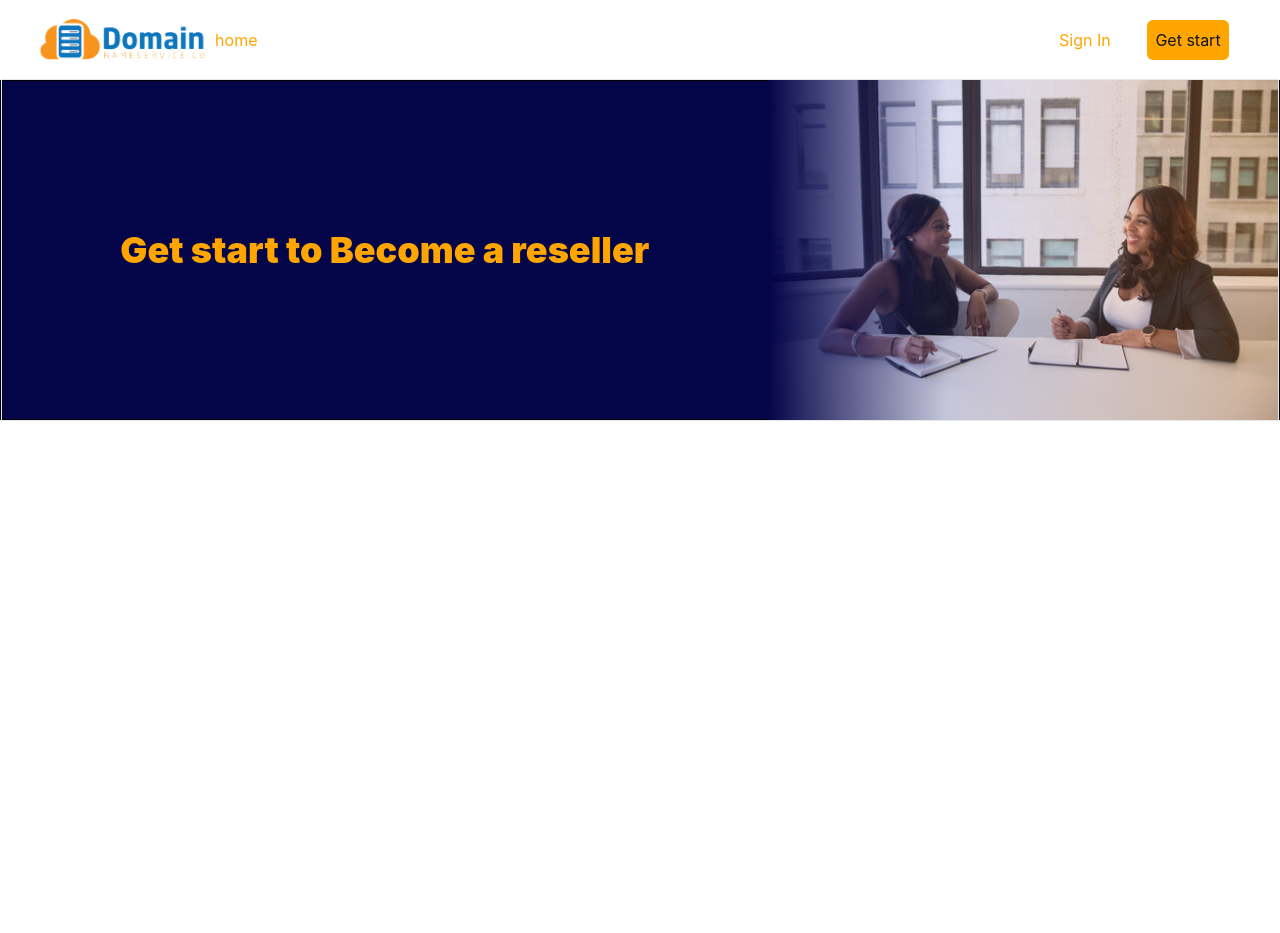
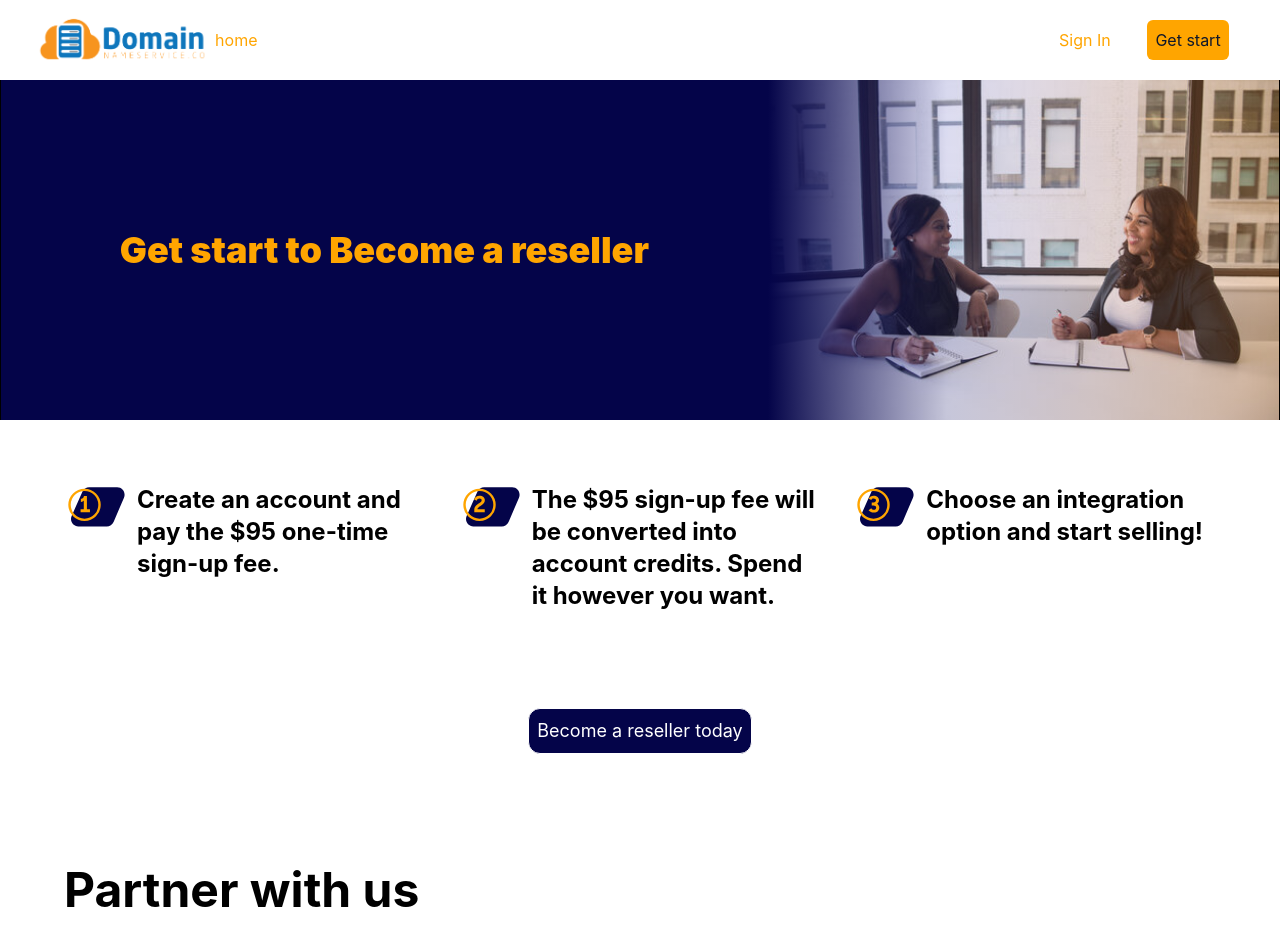
Before and after one commit to GhislainMitahi/sell-domain, a React (Create React App) app: page /count in a window 1280 px wide. Shown: the top 933 px of the page. Before the commit the page ends 800 px from the top, so only its background shows below. Built offline with nearby package versions, Linux system fonts and the light colour scheme.

Commit message:
clean code

```diff
--- a/src/pages/signUp/signUp.js
+++ b/src/pages/signUp/signUp.js
@@ -1,22 +1,114 @@
 import React from 'react'
 import Nav from '../../cors/nav/Nav';
-// import reseller from '../../images/resellers.jpg';
 import style from './sign-up.module.css';
+import Btn from '../../cors/Button/Button'
+
 const singUp = () => {
+
+
+
+  const btnValue = {
+    name : "Become a reseller today"
+  }
+
+const importAll = (r) => {
+    let images = {};
+    r.keys().map(item => { return images[item.replace('./', '')] = r(item); });
+    return images;
+}
+const images = importAll(require.context('../../images/Group', false, /.svg/));
+
+    const groupImage = [
+      images['Group.svg'],
+      images['Group-1.svg'],
+      images['Group-8.svg'],
+      images['Group-6.svg'],
+      images['Group-2.svg'],
+      images['Group-3.svg'],
+      images['Group-4.svg'],
+      images['Group-5.svg'],
+      images['Group-7.svg'],
+      images['Group-9.svg'],
+      images['Group-10.svg'],
+      images['Group-11.svg']
+  ]
+
   return (
-    <>
+    <div>
       <Nav/>
-      <div className={`h-[340px] w-full flex justify-center items-center bg-gh-blue ${style.call}`}>
-        <div className={`w-[100%] flex justify-end items-center border`}>
+      <section className={`h-[340px] w-full flex flex-col justify-center items-center  ${style.call}`}>
+        <div className={`w-[100%] flex justify-end items-center bg-gh-blue`}>
           <p className={`w-[60%] h-[340px] p-10 flex justify-center items-center`}>
              <span className="text-4xl font-black text-[orange]">Get start to Become a reseller</span>
           </p>
           <p className={`w-[40%] h-[340px] ${style.image}`}>
-             {/* <img src={reseller} alt="reseller images" className="w-full h-full object-center backdrop-opacity-10 backdrop-invert bg-white/30"/> */}
           </p>
         </div>
-      </div>
-    </>
+      </section>
+      <section className={`flex flex-col space-y-24 mb-28`}>
+      <div className={`flex justify-center items-center w-full pt-16`}>
+        <div className={`flex w-[90%] space-x-8`}>
+          <div className=" flex w-[33.3%] space-x-2">
+            <p><svg width="65" height="43" viewBox="0 0 65 43" fill="none" xmlns="http://www.w3.org/2000/svg">
+<path d="M49.5922 37.8797C48.4185 40.6109 45.7314 42.3809 42.7588 42.3809H14.4473C9.06431 42.3809 5.4641 36.8397 7.65133 31.9212L18.4005 7.749C19.5946 5.06383 22.2577 3.3335 25.1964 3.3335H53.1462C58.4889 3.3335 62.0889 8.79892 59.9796 13.7076L49.5922 37.8797Z" fill="#040449"/>
+<path d="M35.5208 20.8543C35.5208 12.5731 28.8021 5.85431 20.5208 5.85431C12.2396 5.85431 5.52081 12.5731 5.52081 20.8543C5.52081 29.1356 12.2396 35.8543 20.5208 35.8543C28.8021 35.8543 35.5208 29.1356 35.5208 20.8543Z" stroke="#FFA500" stroke-width="2.42014" stroke-miterlimit="10"/>
+<path d="M16.572 25.3618H19.7895V16.5643C19.5345 16.9543 19.152 17.2768 18.642 17.5318C18.147 17.7868 17.6445 17.9143 17.1345 17.9143H16.887V14.6293H16.9995C17.5395 14.6293 17.9895 14.5468 18.3495 14.3818C18.7245 14.2018 19.0245 13.9843 19.2495 13.7293C19.4895 13.4593 19.6545 13.1668 19.7445 12.8518C19.8495 12.5368 19.902 12.2293 19.902 11.9293H22.917V25.3618H25.9545V28.3543H16.572V25.3618Z" fill="#FFA500"/>
+</svg>
+</p>
+          <p className={`text-2xl font-bold`}>
+            Create an account and pay the $95 one-time sign-up fee.
+          </p>
+          </div>
+           <div className=" flex w-[33.3%] space-x-2">
+            <p className={`flex justify-center`}>
+              <svg width="65" height="43" viewBox="0 0 65 43" fill="none" xmlns="http://www.w3.org/2000/svg">
+<path d="M49.5922 37.8797C48.4185 40.6109 45.7314 42.3809 42.7588 42.3809H14.4473C9.06431 42.3809 5.4641 36.8397 7.65133 31.9212L18.4005 7.749C19.5946 5.06383 22.2577 3.3335 25.1964 3.3335H53.1462C58.4889 3.3335 62.0889 8.79892 59.9796 13.7076L49.5922 37.8797Z" fill="#040449"/>
+<path d="M35.5208 20.8543C35.5208 12.573 28.8021 5.85429 20.5208 5.85429C12.2396 5.85429 5.52081 12.573 5.52081 20.8543C5.52081 29.1355 12.2396 35.8543 20.5208 35.8543C28.8021 35.8543 35.5208 29.1355 35.5208 20.8543Z" stroke="#FFA500" stroke-width="2.42014" stroke-miterlimit="10"/>
+<path d="M15.2988 25.4068C15.2988 24.7018 15.4263 24.0643 15.6813 23.4943C15.9363 22.9243 16.2663 22.4068 16.6713 21.9418C17.0913 21.4618 17.5563 21.0268 18.0663 20.6368C18.5763 20.2468 19.0863 19.8793 19.5963 19.5343C20.0013 19.2643 20.3838 19.0018 20.7438 18.7468C21.1188 18.4918 21.4413 18.2368 21.7113 17.9818C21.9963 17.7118 22.2213 17.4418 22.3863 17.1718C22.5663 16.9018 22.6563 16.6093 22.6563 16.2943C22.6563 15.7693 22.4688 15.3268 22.0938 14.9668C21.7338 14.5918 21.1938 14.4043 20.4738 14.4043C19.7688 14.4043 19.1838 14.6218 18.7188 15.0568C18.2688 15.4768 17.9088 16.0318 17.6388 16.7218L14.9388 15.3718C15.4488 14.2468 16.1613 13.3543 17.0763 12.6943C18.0063 12.0343 19.1463 11.7043 20.4963 11.7043C21.3363 11.7043 22.0863 11.8243 22.7463 12.0643C23.4063 12.3043 23.9613 12.6343 24.4113 13.0543C24.8763 13.4593 25.2288 13.9468 25.4688 14.5168C25.7088 15.0718 25.8288 15.6718 25.8288 16.3168C25.8288 16.9768 25.7088 17.5618 25.4688 18.0718C25.2288 18.5818 24.9138 19.0543 24.5238 19.4893C24.1338 19.9093 23.6988 20.2993 23.2188 20.6593C22.7388 21.0043 22.2513 21.3418 21.7563 21.6718C21.3363 21.9568 20.9238 22.2418 20.5188 22.5268C20.1288 22.7968 19.7763 23.0818 19.4613 23.3818C19.1613 23.6668 18.9138 23.9743 18.7188 24.3043C18.5238 24.6343 18.4263 24.9868 18.4263 25.3618H25.7388V28.3543H15.2988V25.4068Z" fill="#FFA500"/>
+              </svg>
+            </p>
+         <p className={`text-2xl font-bold`}>
+            The $95 sign-up fee will be converted into account credits. Spend it however you want.
+            </p>
+          </div>
+           <div className=" flex w-[33.3%] space-x-2">
+            <p className={`flex justify-center`}> <svg width="65" height="43" viewBox="0 0 65 43" fill="none" xmlns="http://www.w3.org/2000/svg">
+<path d="M49.5922 37.8797C48.4185 40.6109 45.7314 42.3809 42.7588 42.3809H14.4473C9.06431 42.3809 5.4641 36.8397 7.65133 31.9212L18.4005 7.749C19.5946 5.06383 22.2577 3.3335 25.1964 3.3335H53.1462C58.4889 3.3335 62.0889 8.79892 59.9796 13.7076L49.5922 37.8797Z" fill="#040449"/>
+<path d="M35.5208 20.8543C35.5208 12.5731 28.8021 5.8543 20.5208 5.8543C12.2396 5.8543 5.52081 12.5731 5.52081 20.8543C5.52081 29.1356 12.2396 35.8543 20.5208 35.8543C28.8021 35.8543 35.5208 29.1356 35.5208 20.8543Z" stroke="#FFA500" stroke-width="2.42014" stroke-miterlimit="10"/>
+<path d="M20.8303 28.5793C19.7803 28.5793 18.8128 28.4068 17.9278 28.0618C17.0578 27.7018 16.2703 27.1093 15.5653 26.2843L18.2878 24.2593C18.6328 24.7843 19.0153 25.1593 19.4353 25.3843C19.8703 25.6093 20.3278 25.7218 20.8078 25.7218C21.4828 25.7218 22.0453 25.5418 22.4953 25.1818C22.9453 24.8068 23.1703 24.2818 23.1703 23.6068C23.1703 22.9318 22.9153 22.3918 22.4053 21.9868C21.8953 21.5818 21.2353 21.3793 20.4253 21.3793H18.7153V18.4993H20.4253C21.3103 18.4993 21.9553 18.2818 22.3603 17.8468C22.7653 17.4118 22.9678 16.9093 22.9678 16.3393C22.9678 15.7693 22.7578 15.3118 22.3378 14.9668C21.9328 14.6068 21.3928 14.4268 20.7178 14.4268C20.0878 14.4268 19.5853 14.5693 19.2103 14.8543C18.8353 15.1243 18.5203 15.4993 18.2653 15.9793L15.6103 14.6068C16.0903 13.6918 16.7803 12.9793 17.6803 12.4693C18.5953 11.9593 19.5928 11.7043 20.6728 11.7043C21.4678 11.7043 22.1953 11.8168 22.8553 12.0418C23.5153 12.2518 24.0778 12.5593 24.5428 12.9643C25.0078 13.3543 25.3678 13.8343 25.6228 14.4043C25.8778 14.9743 26.0053 15.6118 26.0053 16.3168C26.0053 17.0668 25.8403 17.7418 25.5103 18.3418C25.1803 18.9268 24.7303 19.4293 24.1603 19.8493C24.8203 20.2393 25.3378 20.7493 25.7128 21.3793C26.1028 22.0093 26.2978 22.7518 26.2978 23.6068C26.2978 24.3118 26.1778 24.9718 25.9378 25.5868C25.6978 26.1868 25.3453 26.7118 24.8803 27.1618C24.4303 27.5968 23.8603 27.9418 23.1703 28.1968C22.4953 28.4518 21.7153 28.5793 20.8303 28.5793Z" fill="#FFA500"/>
+</svg></p>
+            <p className={`text-2xl font-bold`}>
+              Choose an integration option and start selling!
+            </p>
+          </div>
+        </div>
+        </div>
+        <div className='self-center'>
+          <Btn btn={ btnValue }/>
+        </div>
+      </section>
+      <section className="w-[100%] flex justify-center items-center">
+        <div className="flex justify-start items-center w-[90%]">
+        <div className="w-[50%] flex flex-col justify-center items-center pr-20 gap-4">
+          <h1 className="self-start text-5xl font-bold">Partner with us</h1>
+          <p className='w'>
+             You are about to join one of the world’s largest domain registrars trusted by 10,000+ resellers in over 150 countries.
+          </p>
+        </div>
+        <div className="w-[50%]">
+          <div className={`w-full flex justify-center items-center`}>
+            <ul className="grid grid-cols-3 grid-flow-rows gap-4">
+              {groupImage.map((partImage) => (
+                 <li className=" flex justify-center  items-center bg-[#FFF6E5] rounded-md">
+                <img src={partImage} alt="" className='h-[80%] w-[80%]'/>
+              </li>
+              ))}
+            </ul>
+          </div>
+          </div>
+          </div>
+    </section>
+    </div>
   )
 }
 
```
